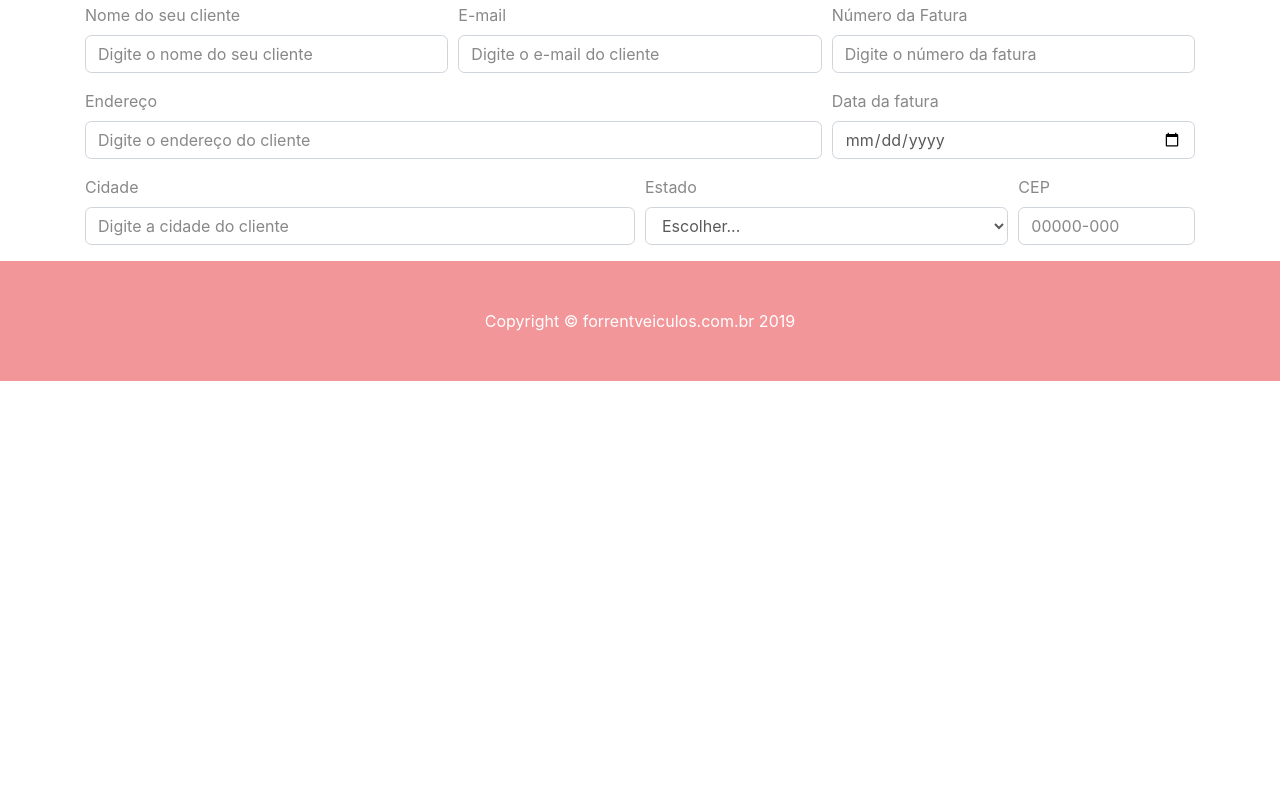
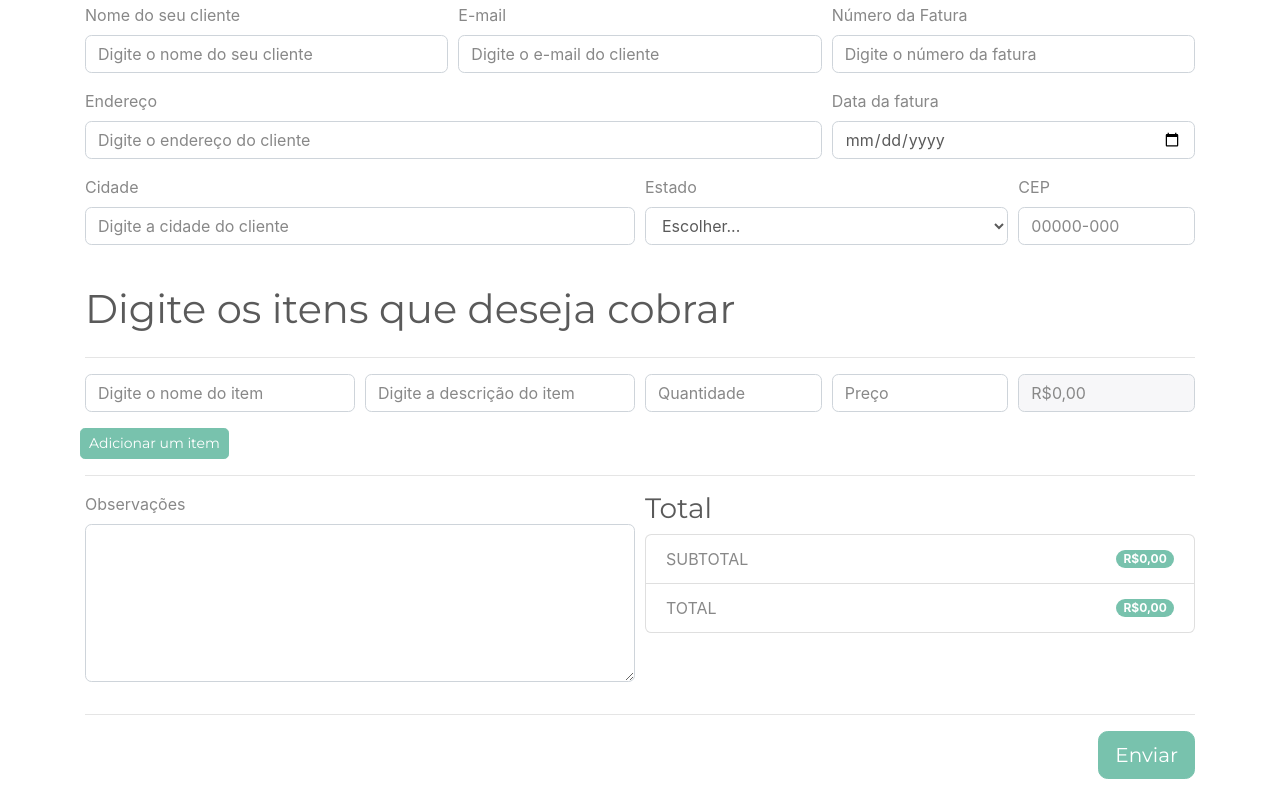
Before and after one commit to michellhornung/faturas-rentcar-v1, a website: page index.html in a window 1280 px wide. Shown: the part 537-1340 px from the top of the page. Before the commit the page ends 918 px from the top, so only its background shows below. Drawn offline with Linux system fonts and the light colour scheme.

Commit message:
Update index.html
Forms for index page.

```diff
--- a/index.html
+++ b/index.html
@@ -21,7 +21,7 @@
   <body>
 
     <!-- Navigation -->
-    <nav class="navbar navbar-expand-lg navbar-dark bg-dark fixed-top">
+    <nav class="navbar navbar-expand-lg navbar-dark bg-primary fixed-top">
       <div class="container">
         <a class="navbar-brand" href="#">For Rent - Faturas</a>
         <button class="navbar-toggler" type="button" data-toggle="collapse" data-target="#navbarResponsive" aria-controls="navbarResponsive" aria-expanded="false" aria-label="Toggle navigation">
@@ -191,14 +191,71 @@
         </div>
       </form>
 
+      <h1 class="my-4 text-center text-lg-left">Digite os itens que deseja cobrar</h1>
+
+      <hr>
+
+      <!-- Form items a cobrar -->
+      <form>
+        <div class="form-row">
+          <div class="form-group col-md-3">
+            <input type="text" class="form-control" id="item" placeholder="Digite o nome do item">
+          </div>
+          <div class="form-group col-md-3">
+            <input type="text" class="form-control" id="descricaoItem" placeholder="Digite a descrição do item">
+          </div>
+          <div class="form-group col-md-2">
+            <input type="number" class="form-control" id="quantidadeItem" placeholder="Quantidade">
+          </div>
+          <div class="form-group col-md-2">
+            <input type="number" class="form-control" id="precoItem" placeholder="Preço">
+          </div>
+          <div class="form-group col-md-2">
+            <input type="number" class="form-control" id="valorItem" placeholder="R$0,00" readonly>
+          </div>
+          <button type="button" class="btn btn-primary btn-sm">Adicionar um item</button>
+        </div>
+        </form>
+
+        <hr>
+
+        <div class="form-row">
+          <div class="form-group col-md-6">
+            <label for="observacoes">Observações</label>
+            <textarea class="form-control" id="observacoes" rows="6"></textarea>
+          </div>
+          <div class="form-group col-md-6">
+            <h3>Total</h3>
+            <ul class="list-group">
+              <li class="list-group-item d-flex justify-content-between align-items-center">
+                SUBTOTAL
+                <span class="badge badge-primary badge-pill">R$0,00</span>
+              </li>
+              <li class="list-group-item d-flex justify-content-between align-items-center">
+                TOTAL
+                <span class="badge badge-primary badge-pill">R$0,00</span>
+              </li>
+            </ul>
+          </div>
+        </div>
+        <hr>
+        <div class="form-row">
+          <div class="col-md-12 text-right">
+            <button type="button" class="btn btn-primary btn-lg">Enviar</button>
+          </div>
+        </div>
+
+
+        <br>
+
     </div>
 
     <!-- Footer -->
-    <footer class="py-5 bg-dark">
+    <!-- <footer class="py-5 bg-primary">
       <div class="container">
         <p class="m-0 text-center text-white">Copyright &copy; forrentveiculos.com.br 2019</p>
       </div>
-    </footer>
+    </footer> -->
 
     <!-- Bootstrap core JavaScript -->
     <script src="vendor/jquery/jquery.min.js"></script>
```
